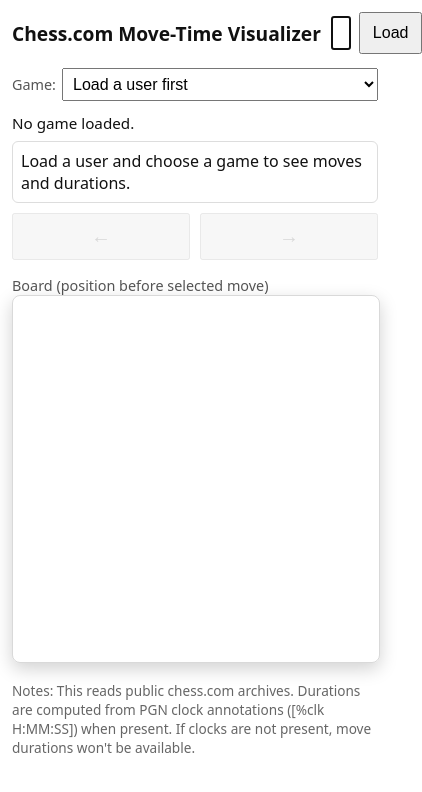
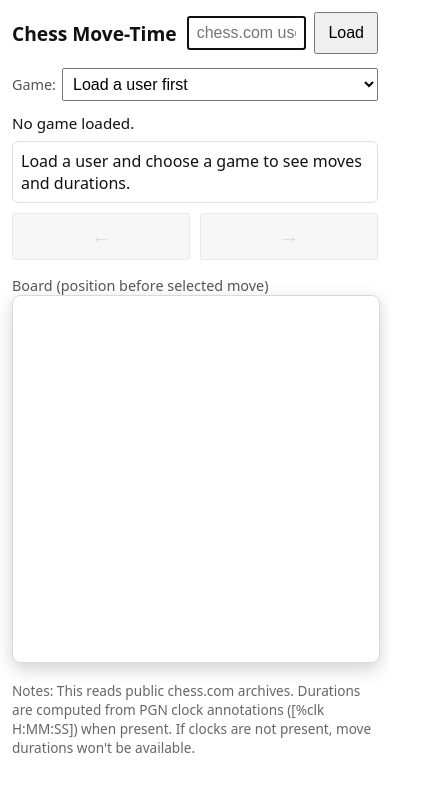
Before and after one commit to krycz/chess_time_review, a website: page index.html in a window 390 px wide. Shown: the whole page, 422 px wide, since content can reach past the window. Drawn offline with nearby package versions, Linux system fonts and the light colour scheme.

Commit message:
Make the page headline more brief to save space on mobile

```diff
--- a/index.html
+++ b/index.html
@@ -8,7 +8,7 @@
 </head>
 <body>
   <div class="title-row">
-    <h1>Chess.com Move-Time Visualizer</h1>
+    <h1>Chess Move-Time</h1>
     <div class="controls-input-group title-row-controls">
       <input id="username" type="text" aria-label="Chess.com username" placeholder="chess.com username" value="" />
       <button id="loadGamesBtn"><span class="btn-full">Load recent games</span><span class="btn-short">Load</span></button>
```
